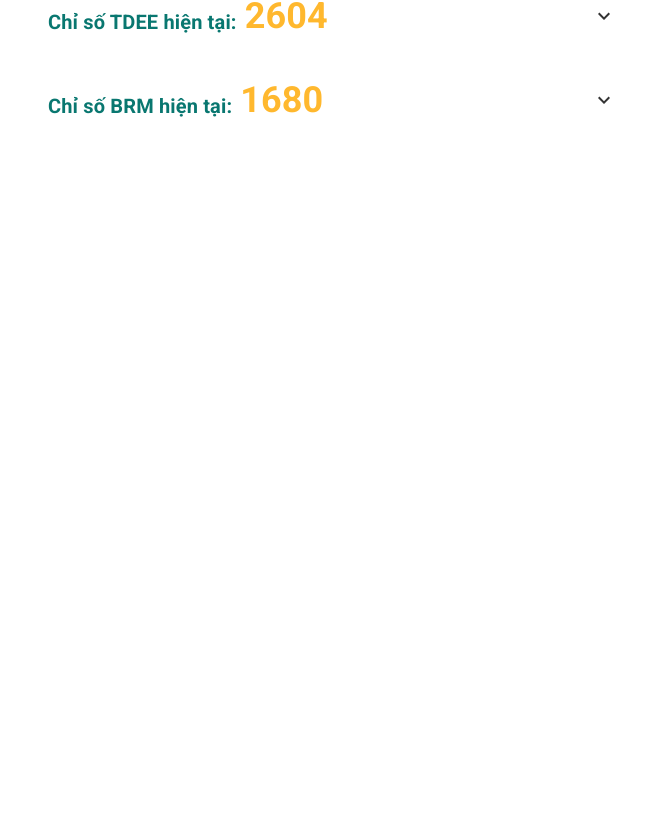
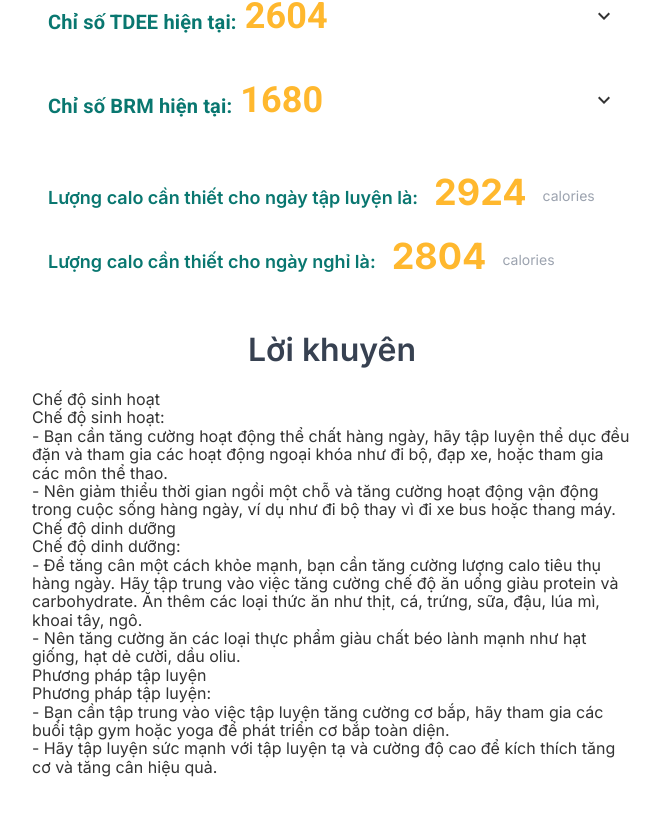
Before and after one commit to Backheart-js/metta_client, a Next.js app: page /health-tool/result/1 in a window 1280 px wide. Shown: the part 912-1728 px from the top of the page, without its empty margins (308-968 px from the left). Before the commit the page ends 1100 px from the top, so only its background shows below. Built offline with nearby package versions, Linux system fonts and the light colour scheme.

Commit message:
add format message

```diff
--- a/src/app/health-tool/result/[resultId]/page.tsx
+++ b/src/app/health-tool/result/[resultId]/page.tsx
@@ -1,7 +1,7 @@
 'use client';
 
 import { toolData } from '@/mock/mock-toolData';
-import { ICombineData } from '@/types/tool';
+import { ICombineData, formatText } from '@/types/tool';
 import Image from 'next/image';
 import { useRouter } from 'next/navigation';
 import React, { useEffect, useState } from 'react';
@@ -26,11 +26,18 @@ export default function Result({}: IResultProps) {
     const [resultData, setResultData] = useState<ICombineData>();
     const [openTDEE, setOpenTDEE] = useState(false);
     const [openBRM, setOpenBRM] = useState(false);
+    const [message, setMessage] = useState({});
     const router = useRouter();
 
     useEffect(() => {
+        const categoryList = [
+            'Chế độ sinh hoạt',
+            'Chế độ dinh dưỡng',
+            'Phương pháp tập luyện',
+        ];
+        const formatedMessage = formatText(toolData.message, categoryList);
+        setMessage(formatedMessage);
         setResultData(toolData);
-
         return () => {};
     }, []);
 
@@ -150,15 +157,20 @@ export default function Result({}: IResultProps) {
                         in={openTDEE}
                         timeout="auto"
                         unmountOnExit
-                        sx={{ px: 5 }}
+                        sx={{ px: 5, pt: 2 }}
                     >
-                        <div className="text-gray-500 font-medium py-4">
+                        <div className="mb-5">
+                            <h4 className="text-boldGreen font-medium text-lg">
+                                TDEE là gì? Tính TDEE giảm cân lành mạnh
+                            </h4>
+                        </div>
+                        <div className="text-gray-400 font-normal text-base">
                             <p>
                                 TDEE (Total Daily Energy Expenditure) là tất cả
                                 năng lượng cần thiết cho hoạt động mỗi ngày của
                                 bạn. Tính TDEE giúp bạn đạt được mục tiêu dinh
                                 dưỡng (giảm cân, tăng cân) của bạn.
-                                <br />
+                                <div className="h-4"></div>
                                 Xác định chỉ số TDEE sẽ giúp bạn biết rõ lượng
                                 calo nên tăng hoặc giảm để đạt hiệu quả cutting
                                 (giảm cân) hay bulking (tăng cân). Nói cách
@@ -189,15 +201,99 @@ export default function Result({}: IResultProps) {
                         in={openBRM}
                         timeout="auto"
                         unmountOnExit
-                        sx={{ px: 5 }}
+                        sx={{ px: 5, pt: 2 }}
                     >
-                        <div className="text-gray-500 font-medium py-4">
-                            BRM là gì
+                        <div className="mb-5">
+                            <h4 className="text-boldGreen font-medium text-lg">
+                                BRM là gì?
+                            </h4>
+                        </div>
+                        <div className="text-gray-400 font-normal text-base">
+                            <p>
+                                Chỉ số BMR (Basal Metabolic Rate) là tỷ lệ trao
+                                đổi chất cơ bản trong cơ thể con người,cho biết
+                                mức năng lượng tối thiểu mà cơ thể cần, để thực
+                                hiện các chức năng cơ bản nhằm đảm bảo duy trì
+                                sự sống của cơ thể, khi bạn ở trạng thái nghỉ
+                                ngơi.
+                            </p>
                         </div>
                     </Collapse>
                 </List>
+                <div className="flex md:justify-between md:flex-col mb-10 mt-8 md:gap-4 px-4">
+                    <div className="flex md:flex-row md:items-end">
+                        <p className="text-boldGreen font-semibold text-lg">
+                            Lượng calo cần thiết cho ngày tập luyện là:
+                        </p>
+                        <div className="text-center mt-2 md: mx-4">
+                            <span className="text-yellowPrimary text-4xl font-bold">
+                                {resultData?.workoutDayCalo}
+                            </span>
+                        </div>
+                        <div className="mt-2 md:mt-0 md:mb-1">
+                            <span className="text-gray-400 text-sm md:leading-6">
+                                calories
+                            </span>
+                        </div>
+                    </div>
+                    <div className="flex md:flex-row md:items-end">
+                        <p className="text-boldGreen font-semibold text-lg">
+                            Lượng calo cần thiết cho ngày nghỉ là:
+                        </p>
+                        <div className="text-center mt-2 md: mx-4">
+                            <span className="text-yellowPrimary text-4xl font-bold">
+                                {resultData?.restDayCalo}
+                            </span>
+                        </div>
+                        <div className="mt-2 md:mt-0 md:mb-1">
+                            <span className="text-gray-400 text-sm md:leading-6">
+                                calories
+                            </span>
+                        </div>
+                    </div>
+                </div>
             </section>
-            <section className="my-14"></section>
+            <div className="max-w-[80%] border-b-1"></div>
+            <section className="my-14">
+                <h1 className="text-center font-semibold text-gray-700">
+                    Lời khuyên
+                </h1>
+                <div className="">
+                    {Object.keys(message).map((category) => (
+                        <div key={category} className="">
+                            <h5 className="">{category}</h5>
+                            <ul className="">
+                                {message[category].map(
+                                    (content, index: number) => (
+                                        <li key={index} className="">
+                                            {content}
+                                        </li>
+                                    ),
+                                )}
+                            </ul>
+                        </div>
+                    ))}
+
+                    {/* <div className="">
+                        <h5 className="">Chế độ sinh hoạt</h5>
+                        <ul className="">
+                            <li className=""></li>
+                        </ul>
+                    </div>
+                    <div className="">
+                        <h5 className="">Chế độ dinh dưỡng</h5>
+                        <ul className="">
+
+                        </ul>
+                    </div>
+                    <div className="">
+                        <h5 className="">Phương pháp tập luyện</h5>
+                        <ul className="">
+
+                        </ul>
+                    </div> */}
+                </div>
+            </section>
             <section className=""></section>
         </div>
     );
--- a/src/types/tool.ts
+++ b/src/types/tool.ts
@@ -59,3 +59,21 @@ export const bmiRangeData = {
         advice: 'Bạn đang ở trong nhóm béo phì cấp độ 2, đây là tình trạng nghiêm trọng và có thể gây ra nhiều vấn đề sức khỏe nếu không được kiểm soát. Hãy tìm kiếm sự hỗ trợ từ chuyên gia dinh dưỡng và bác sĩ để lập kế hoạch giảm cân an toàn và hiệu quả. Áp dụng lối sống lành mạnh, thực đơn giảm calo và tập luyện đều đặn để cải thiện tình trạng sức khỏe của bạn.',
     },
 };
+
+export const formatText = (message: string, categories: string[]) => {
+    const sections = message.split('\n\n');
+    const result = {};
+
+    categories.forEach((category) => {
+        const sectionIndex = sections.findIndex((section) =>
+            section.includes(category),
+        );
+        if (sectionIndex !== -1) {
+            result[category] = sections[sectionIndex]
+                .split('\n')
+                .filter((line) => line.trim() !== '');
+        }
+    });
+
+    return result;
+};
```
